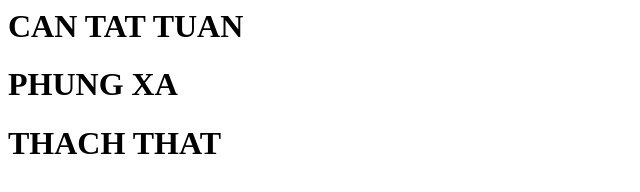
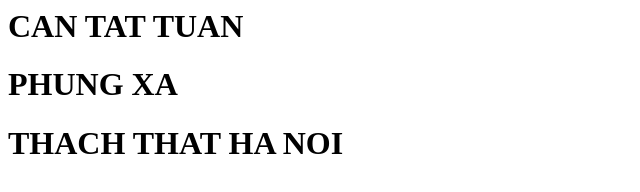
Before and after one commit to CanTatTuan/Learngit, a plain HTML site: page index.html in a window 1280 px wide. Shown: the whole page, without its empty margins (0-640 px from the left). Drawn offline with Linux system fonts and the light colour scheme.

Commit message:
Update index.html

```diff
--- a/index.html
+++ b/index.html
@@ -1,3 +1,3 @@
 <h1>CAN TAT TUAN</h1>
 <h1>PHUNG XA</h1>
-<h1>THACH THAT</h1>
+<h1>THACH THAT HA NOI</h1>
```
